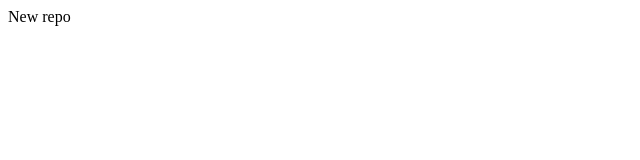
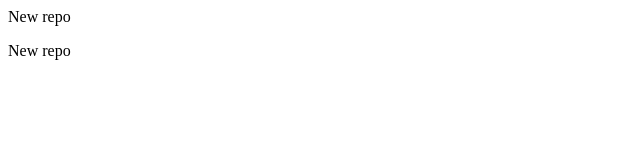
Before and after one commit to akbisht13/localrepo, a plain HTML site: page index.html in a window 1280 px wide. Shown: the full height of the page, 0-640 px from the left. Drawn offline with Linux system fonts and the light colour scheme.

Commit message:
added a new feature

```diff
--- a/index.html
+++ b/index.html
@@ -1 +1,2 @@
 <p> New repo  </p>
+<p> New repo </p>
```
